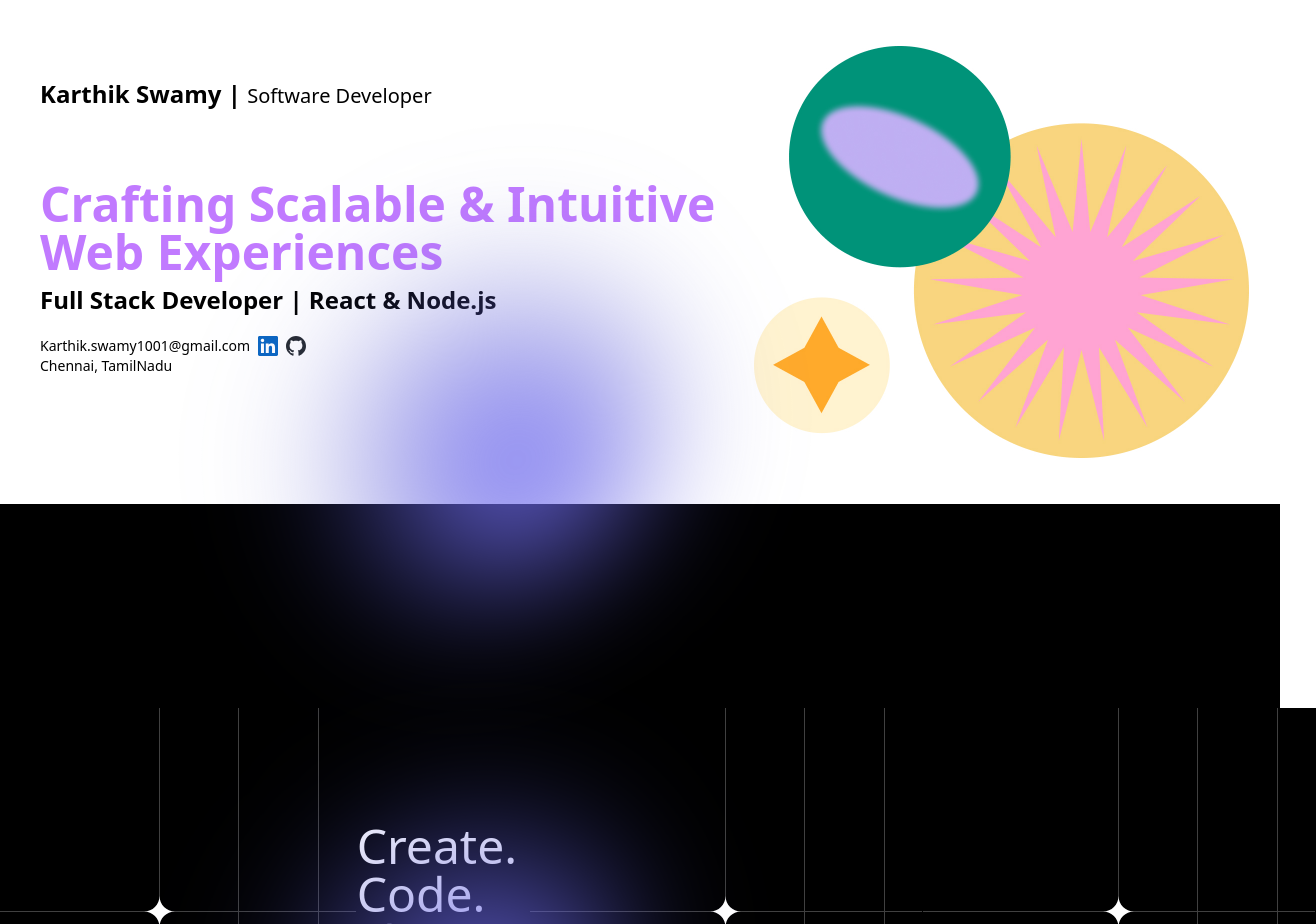
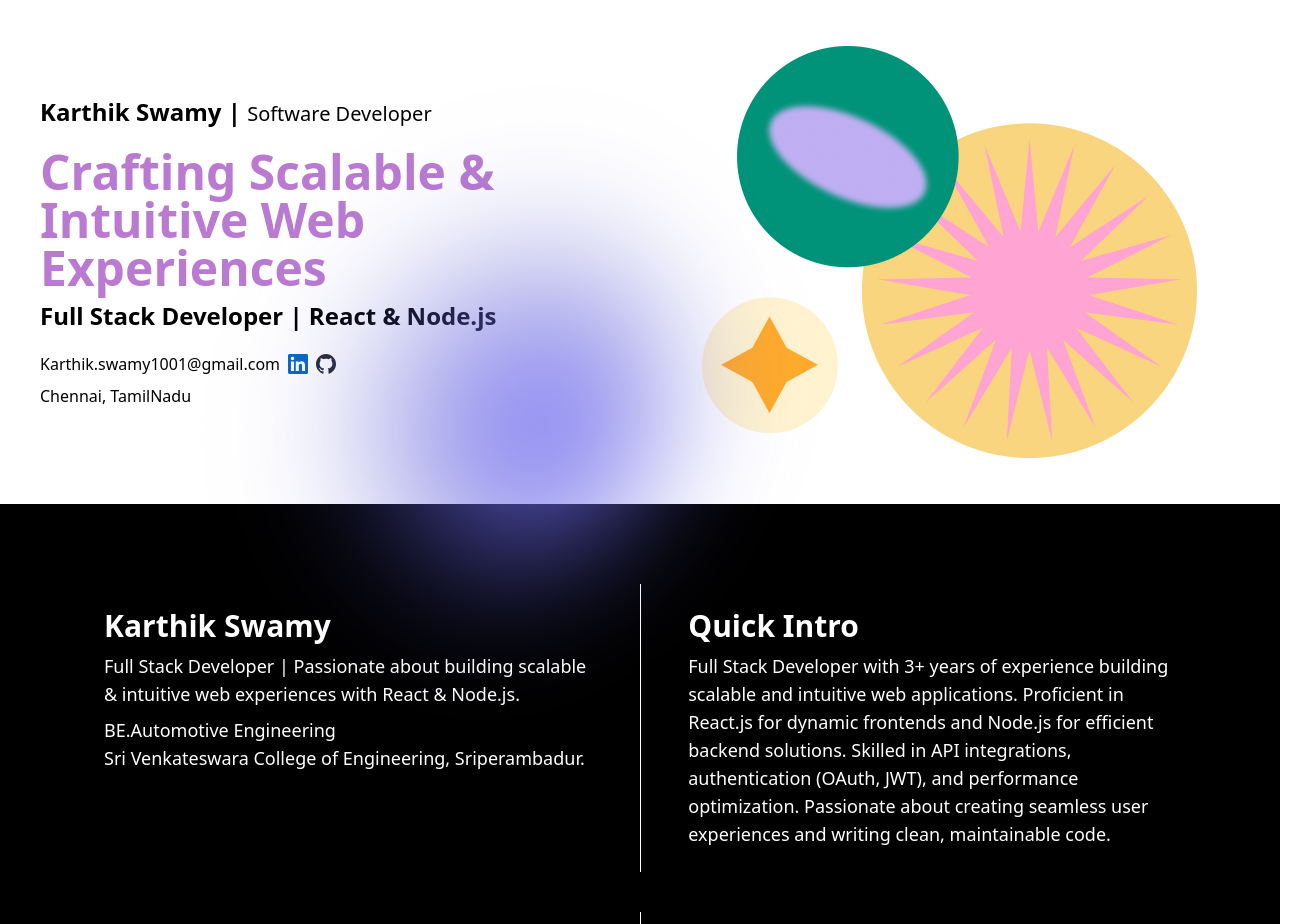
Before and after one commit to karthikswamydev/my-portfolio, a Next.js app: page / in a window 1280 px wide. Shown: the top 924 px of the page, 1316 px wide, since content can reach past the window. Built offline with nearby package versions, Linux system fonts and the light colour scheme; a web font is replaced by a local one.

Commit message:
fix : Changes to content

```diff
--- a/src/app/page.tsx
+++ b/src/app/page.tsx
@@ -5,11 +5,11 @@ export default function Home() {
   return (
     <>
       <div className="bg-white">
-        <div className="">
+        <div>
           <About />
         </div>
         <div className="">
-          <Footer />
+          {/* <Footer /> */}
         </div>
         <div className="">
           <Intro />
--- a/src/components/About.tsx
+++ b/src/components/About.tsx
@@ -6,38 +6,84 @@ import LinkedIn from '@/utils/LinkedIn'
 import GitLogo from '@/utils/GitLogo'
 import Link from 'next/link'
 
-
 const About = () => {
   const { scrollYProgress } = useScroll();
-
   const opacity = useTransform(scrollYProgress, [0, 0.5, 1], [1, 0.5, 0]);
 
   return (
-    <motion.div style={{ opacity }} className='flex justify-between items-center p-10 relative'>
-
-      <div className='flex flex-col gap-5 '>
+    <motion.div
+      style={{ opacity }}
+      className="flex flex-col lg:flex-row justify-between items-center p-4 sm:p-6 md:p-8 lg:p-10 relative"
+    >
+      <div className="flex flex-col gap-5 w-full lg:w-1/2">
         <div>
-          <motion.p className='font-spaceGrotesk text-2xl font-semibold' initial={{ y: -50, opacity: 0 }} animate={{ x: 0, opacity: 1 }} transition={{ duration: 1.5, ease: 'anticipate' }}>Karthik Swamy | <span className=' text-xl font-spaceGrotesk font-light'>Software Developer</span></motion.p>
-
+          <motion.p
+            className="font-spaceGrotesk text-lg sm:text-xl md:text-2xl font-semibold"
+            initial={{ y: -50, opacity: 0 }}
+            animate={{ y: 0, opacity: 1 }}
+            transition={{ duration: 1.5, ease: "anticipate" }}
+          >
+            Karthik Swamy |{" "}
+            <span className="text-base sm:text-lg md:text-xl font-spaceGrotesk font-light">
+              Software Developer
+            </span>
+          </motion.p>
         </div>
-        <div className='flex flex-col gap-2'>
-          <motion.p className='font-spaceGrotesk text-5xl font-semibold animate-color-change ' initial={{ x: -50, opacity: 0 }} animate={{ x: 0, opacity: 1 }} transition={{ duration: 1.5, ease: 'anticipate' }} >Crafting Scalable & Intuitive Web Experiences</motion.p>
-          <motion.p className='font-spaceGrotesk text-2xl font-semibold' initial={{ y: -50, opacity: 0 }} animate={{ y: 0, opacity: 1 }} transition={{ duration: 1.5, ease: 'backInOut' }}>Full Stack Developer | React & Node.js</motion.p>
+        <div className="flex flex-col gap-2">
+          <motion.p
+            className="font-spaceGrotesk text-2xl sm:text-3xl md:text-5xl font-semibold animate-color-change"
+            initial={{ x: -50, opacity: 0 }}
+            animate={{ x: 0, opacity: 1 }}
+            transition={{ duration: 1.5, ease: "anticipate" }}
+          >
+            Crafting Scalable & Intuitive Web Experiences
+          </motion.p>
+          <motion.p
+            className="font-spaceGrotesk text-xl sm:text-2xl md:text-2xl font-semibold"
+            initial={{ y: -50, opacity: 0 }}
+            animate={{ y: 0, opacity: 1 }}
+            transition={{ duration: 1.5, ease: "backInOut" }}
+          >
+            Full Stack Developer | React & Node.js
+          </motion.p>
         </div>
-        <div>
-          <motion.div className='flex items-center gap-2' initial={{ y: -50, opacity: 0 }} animate={{ y: 0, opacity: 1 }} transition={{ duration: 1.5, ease: 'backInOut' }}>
-            <p className='text-sm font-thin'>Karthik.swamy1001@gmail.com</p>
-            <Link href={"https://www.linkedin.com/in/karthik-swamy-383548186/"}><LinkedIn /></Link>
-            <Link href={"https://github.com/karthikswamydev?tab=repositories"}><GitLogo /></Link>
+        <div className="flex flex-col gap-2">
+          <motion.div
+            className="flex items-center gap-2"
+            initial={{ y: -50, opacity: 0 }}
+            animate={{ y: 0, opacity: 1 }}
+            transition={{ duration: 1.5, ease: "backInOut" }}
+          >
+            <p className="text-xs sm:text-sm md:text-base font-thin">
+              Karthik.swamy1001@gmail.com
+            </p>
+            <Link href="https://www.linkedin.com/in/karthik-swamy-383548186/">
+              <LinkedIn />
+            </Link>
+            <Link href="https://github.com/karthikswamydev?tab=repositories">
+              <GitLogo />
+            </Link>
           </motion.div>
-          <motion.p className='font-spaceGrotesk text-sm font-thin' initial={{ y: -50, opacity: 0 }} animate={{ y: 0, opacity: 1 }} transition={{ duration: 1.5, ease: 'backInOut' }}>Chennai, TamilNadu</motion.p>
+          <motion.p
+            className="font-spaceGrotesk text-xs sm:text-sm md:text-base font-thin"
+            initial={{ y: -50, opacity: 0 }}
+            animate={{ y: 0, opacity: 1 }}
+            transition={{ duration: 1.5, ease: "backInOut" }}
+          >
+            Chennai, TamilNadu
+          </motion.p>
         </div>
       </div>
-      <motion.div initial={{ x: -20, opacity: 0 }} animate={{ x: 9, opacity: 1 }} transition={{ duration: 1.5, ease: 'backInOut' }}>
+      <motion.div
+        className="w-full lg:w-1/2 mt-6 lg:mt-0 flex justify-center"
+        initial={{ x: -20, opacity: 0 }}
+        animate={{ x: 9, opacity: 1 }}
+        transition={{ duration: 1.5, ease: "backInOut" }}
+      >
         <Vector />
       </motion.div>
     </motion.div>
-  )
+  );
 }
 
-export default About
+export default About;
--- a/src/components/Intro.tsx
+++ b/src/components/Intro.tsx
@@ -32,7 +32,7 @@ function Intro() {
                     viewport={{ once: true }}>
                     <h2 className="text-3xl font-spaceGrotesk font-bold text-white">Quick Intro</h2>
                     <motion.p className="text-lg font-thin font-spaceGrotesk text-white mt-2">
-                        Full Stack Developer with 3 years of experience building scalable and intuitive web applications. Proficient in React.js for dynamic frontends and Node.js for efficient backend solutions. Skilled in API integrations, authentication (OAuth, JWT), and performance optimization. Passionate about creating seamless user experiences and writing clean, maintainable code.
+                        Full Stack Developer with 3+ years of experience building scalable and intuitive web applications. Proficient in React.js for dynamic frontends and Node.js for efficient backend solutions. Skilled in API integrations, authentication (OAuth, JWT), and performance optimization. Passionate about creating seamless user experiences and writing clean, maintainable code.
                     </motion.p>
                 </motion.div>
             </motion.div>
@@ -45,11 +45,14 @@ function Intro() {
                 </motion.div>
                 <motion.div className="flex-1 min-w-0 p-6 bg-black  rounded-2xl shadow-lg">
                     <h2 className="text-3xl font-spaceGrotesk font-bold text-white">Work Experience</h2>
+                    <motion.p className="font-spaceGrotesk text-lg font-thin text-white mt-2">
+                        MAKO IT LAB Pvt.Ltd - Frontend Developer
+                    </motion.p>
                     <motion.p className="text-lg font-thin font-spaceGrotesk text-white mt-2">
-                        MAKO IT LAB Pvt.Ltd - Full Stack Developer
+                        TRONIQ'S RATIONALE Pvt.Ltd - Frontend Engineer
                     </motion.p>
                     <motion.p className="text-lg font-spaceGrotesk text-white mt-2">
-                        3 years
+                        3+ years
                     </motion.p>
                 </motion.div>
 
@@ -60,7 +63,7 @@ function Intro() {
                     viewport={{ once: true }}>
                     <h2 className="text-3xl font-spaceGrotesk font-bold text-white">Tech Stack & Tools</h2>
                     <motion.p className="text-lg  font-thin font-spaceGrotesk text-white mt-2">
-                        Javascript, React JS , Next JS , Tailwind CSS , Node Js,Nest JS, Postgres, Framer-Motion, React Query , React Hook Forms, AWS Lambda ,AWS API Gateway, Git, Material UI, Zustand , Redux ,Content API
+                        Javascript | React JS | Next JS | Tailwind CSS | Node Js | Nest JS | Postgres | Framer-Motion | React Query | GraphQL | React Hook Forms | AWS Lambda AWS API Gateway | Git |Material UI | Zustand | Redux | Content API
                     </motion.p>
                     <motion.div className='flex'>
                         <JS />
```
